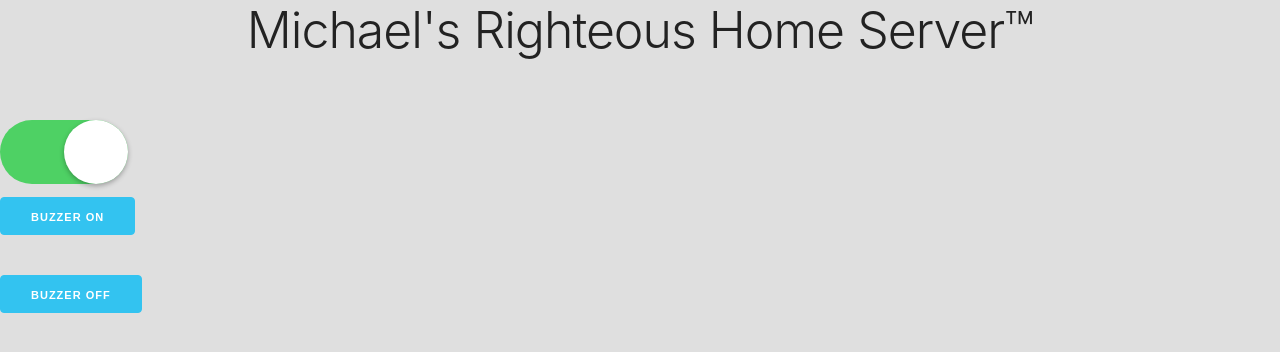
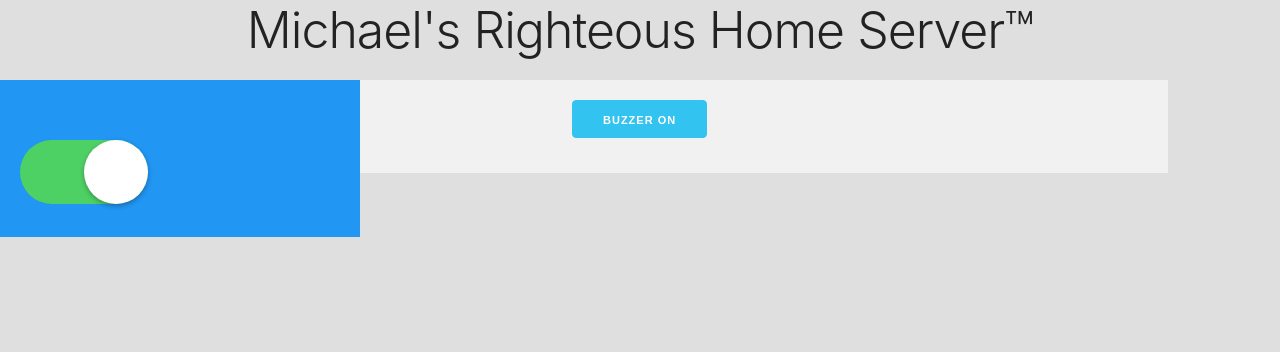
Before and after one commit to phlagg/homeServer, a plain HTML site: page client/index.html in a window 1280 px wide. Drawn offline with nearby package versions, Linux system fonts and the light colour scheme.

Commit message:
added css for left and center

```diff
--- a/client/client.js
+++ b/client/client.js
@@ -3,21 +3,26 @@ const form = document.querySelector('buzz_off');
 
 var mcuSocket = new WebSocket("ws:192.168.0.10:81");
 
-form.addEventListener('click', (event) => {
+// form.addEventListener('click', (event) => {
 
-    buzzNow();
+//     buzzNow();
 
-});
+// });
 
 
 
 // exampleSocket.close();
 
 function buzzNow() {
-    console.log("BUZZZZZ");
-    mcuSocket.send("#0");
-    console.log("UNBUZZZZZ");
-    mcuSocket.send("#3ff");
+    buzzOn();
+    setTimeout(
+        () => {
+        buzzOff();
+          console.log('Hello after 4 seconds');
+        },
+        500
+      );
+
 }
 
 function buzzOn() {
--- a/client/index.html
+++ b/client/index.html
@@ -4,29 +4,36 @@
     <meta charset="utf-8" />
     <meta http-equiv="X-UA-Compatible" content="IE=edge">
     <title>Michael's Home Server</title>
-    <meta name="viewport" content="width=device-width, initial-scale=1">
+    <meta name="viewport" content="width=device-width, initial-scale=1.0">
     <link rel="stylesheet" href="https://cdnjs.cloudflare.com/ajax/libs/skeleton/2.0.4/skeleton.min.css" />
     <link rel="stylesheet" href="styles.css">
 
 </head>
-<body>
+<body class = "page-container">
 
     <header>
             <h1 class="title">Michael's Righteous Home Server&trade;</h1>
-                <label class="switch switch_type1" role="switch">
-                    <input type="checkbox" class="switch__toggle" checked>
-                    <span class="switch__label"></span>
-                </label>
+
     </header>
 
     <main>
-        <form id="button_click">
-            <input type="button" onclick = buzzOn() class="button-primary" id='buzz_on' value ="Buzzer On">
-        </form>
+        <div class ="left">
+            <label class="switch switch_type1" role="switch" align ="center">
+                <input type="checkbox" class="switch__toggle" checked>
+                <span class="switch__label"></span>
+            </label>
 
-        <form id="button_click">
-                <input type="button" onclick = buzzOff() class="button-primary" id='buzz_off' value ="Buzzer Off">
-            </form>
+        </div>
+
+        <div class ="center">
+                <form class = "btn-form" id="button_click">
+
+                        <input class="button-primary" type="button" onclick = buzzNow() id='buzz_on' value ="Buzzer On">
+                    </form>
+        </div>
+
+
+
               <!-- <div class="header">
                     <div class="page__demo">
                       <div class="main-container">
--- a/client/styles.css
+++ b/client/styles.css
@@ -2,6 +2,31 @@
     text-align: center
 }
 
+.centerImage{
+    text-align: center;
+    display: block;
+    border-image: 10%
+}
+.btn-form{
+    width: 50%;
+    margin: 0 auto;
+}
+
+.loading {
+    text-align: center;
+}
+.left {
+    background-color:#2196F3;
+    padding:20px;
+    float:left;
+    width:25%;
+}
+.center {
+    background-color:#f1f1f1;
+    padding:20px;
+    float:left;
+    width:60%; /* The width is 60%, by default */
+  }
 
 
 
```
